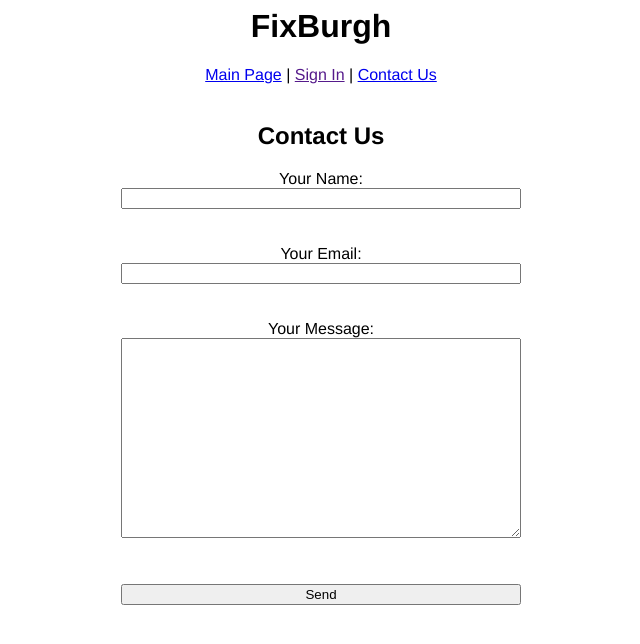
After one commit to chensusays/AwesomePGH, a Django app: template templates/contactUsForm.html in a window 1280 px wide. The commit adds this page. Shown: the top 644 px of the page, without its empty margins (319-959 px from the left). Run offline with Django 3.2, Linux system fonts and the light colour scheme; the template is opened without the code that fills it, so the values that code supplies are empty.

Commit message:
Added email functionality
EMAIL

```diff
--- a/templates/_base.html
+++ b/templates/_base.html
@@ -13,6 +13,7 @@
     {% else %}
     <a href="{{ login_url }}">Sign In</a>
     {% endif %}
+	| <a href="/contact">Contact Us</a>
     <br><br>
 
 {% block bodycontent %}{% endblock %}
--- /dev/null
+++ b/templates/contactUsForm.html
@@ -0,0 +1,13 @@
+{% extends "_base.html" %}
+{% block bodycontent %}
+<h2>Contact Us</h2>
+    <form method="post" action="/send-contact">
+      Your Name:<br>
+      <input name="name"><br><br><br>
+      Your Email:<br>
+      <input name="email"><br><br><br>
+      Your Message:<br>
+      <textarea name="message"></textarea><br><br><br>
+      <input type="submit" value="Send">
+    </form>
+{% endblock %}
```
Also changed, not shown: main.py (+33 -1 lines), templates/contact.html (added, +9 -0 lines), 1 other file.
